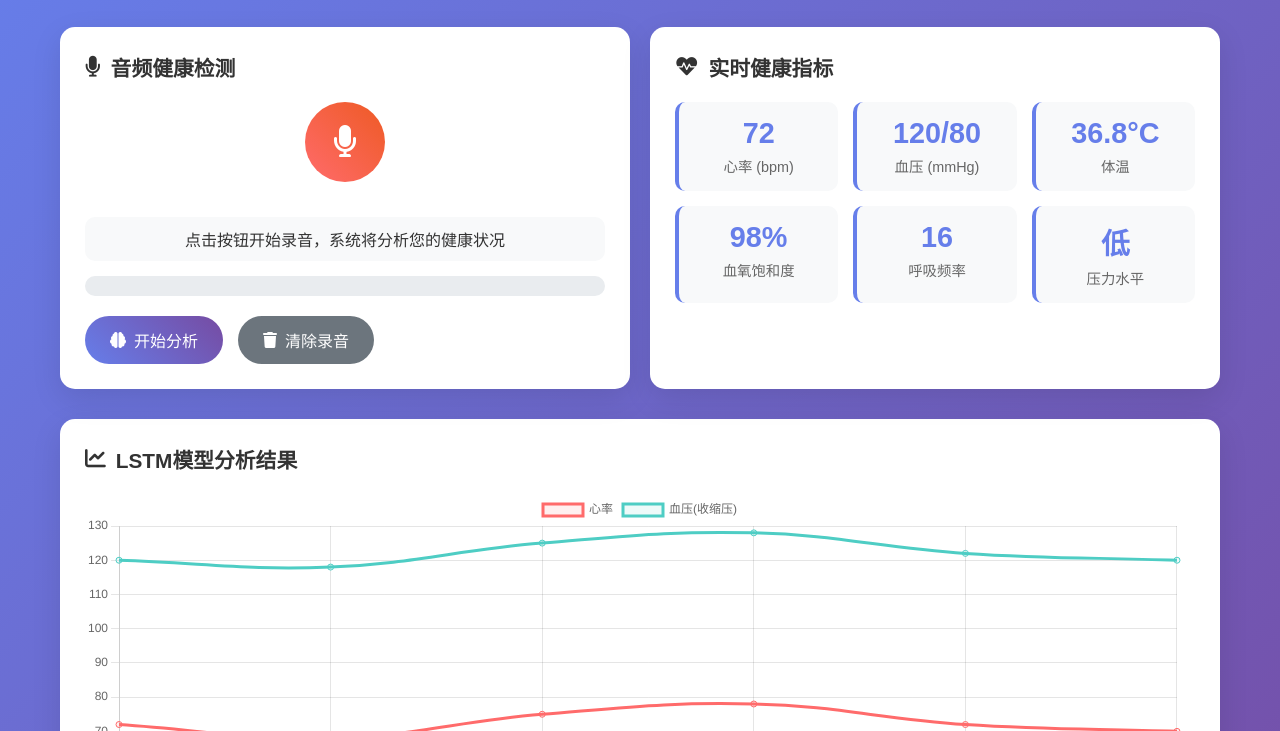
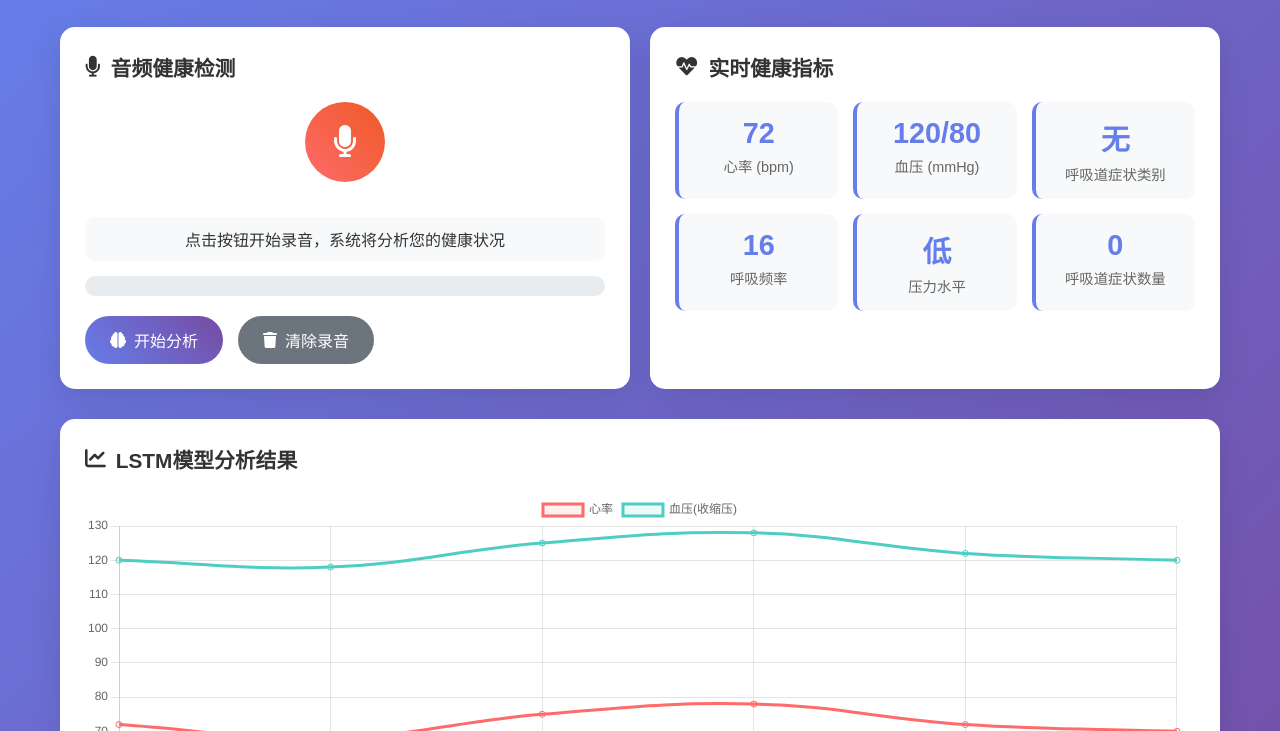
Before and after one commit to Doloris123/Doloris123.github.io, a plain HTML site: page health-monitor.html in a window 1280 px wide. Shown: the part 69-800 px from the top of the page. Drawn offline with nearby package versions, Linux system fonts and the light colour scheme.

Commit message:
Add files via upload

```diff
--- a/health-monitor.html
+++ b/health-monitor.html
@@ -299,12 +299,8 @@
                         <div class="indicator-label">血压 (mmHg)</div>
                     </div>
                     <div class="indicator">
-                        <div class="indicator-value" id="temperature">36.8°C</div>
-                        <div class="indicator-label">体温</div>
-                    </div>
-                    <div class="indicator">
-                        <div class="indicator-value" id="oxygen">98%</div>
-                        <div class="indicator-label">血氧饱和度</div>
+                        <div class="indicator-value" id="symptomCategory">无</div>
+                        <div class="indicator-label">呼吸道症状类别</div>
                     </div>
                     <div class="indicator">
                         <div class="indicator-value" id="respiratory">16</div>
@@ -313,6 +309,10 @@
                     <div class="indicator">
                         <div class="indicator-value" id="stress">低</div>
                         <div class="indicator-label">压力水平</div>
+                    </div>
+                    <div class="indicator">
+                        <div class="indicator-value" id="symptomsNamber">0</div>
+                        <div class="indicator-label">呼吸道症状数量</div>
                     </div>
                 </div>
             </div>
@@ -537,8 +537,8 @@
                     document.getElementById('heartRate').textContent = indicators.heart_rate;
                     document.getElementById('bloodPressure').textContent =
                         `${indicators.blood_pressure_systolic}/${indicators.blood_pressure_diastolic}`;
-                    document.getElementById('temperature').textContent = indicators.temperature + '°C';
-                    document.getElementById('oxygen').textContent = indicators.oxygen_saturation + '%';
+                    //document.getElementById('temperature').textContent = indicators.temperature + '°C';
+                    //document.getElementById('oxygen').textContent = indicators.oxygen_saturation + '%';
                     document.getElementById('respiratory').textContent = indicators.respiratory_rate;
                     document.getElementById('stress').textContent = indicators.stress_level;
                 }
@@ -548,8 +548,8 @@
                 const indicators = {
                     heartRate: Math.floor(Math.random() * 30) + 60,
                     bloodPressure: `${Math.floor(Math.random() * 40) + 110}/${Math.floor(Math.random() * 20) + 70}`,
-                    temperature: (36.5 + Math.random() * 0.8).toFixed(1) + '°C',
-                    oxygen: Math.floor(Math.random() * 5) + 95 + '%',
+                    //temperature: (36.5 + Math.random() * 0.8).toFixed(1) + '°C',
+                    //oxygen: Math.floor(Math.random() * 5) + 95 + '%',
                     respiratory: Math.floor(Math.random() * 8) + 12,
                     stress: ['低', '中', '高'][Math.floor(Math.random() * 3)]
                 };
```
